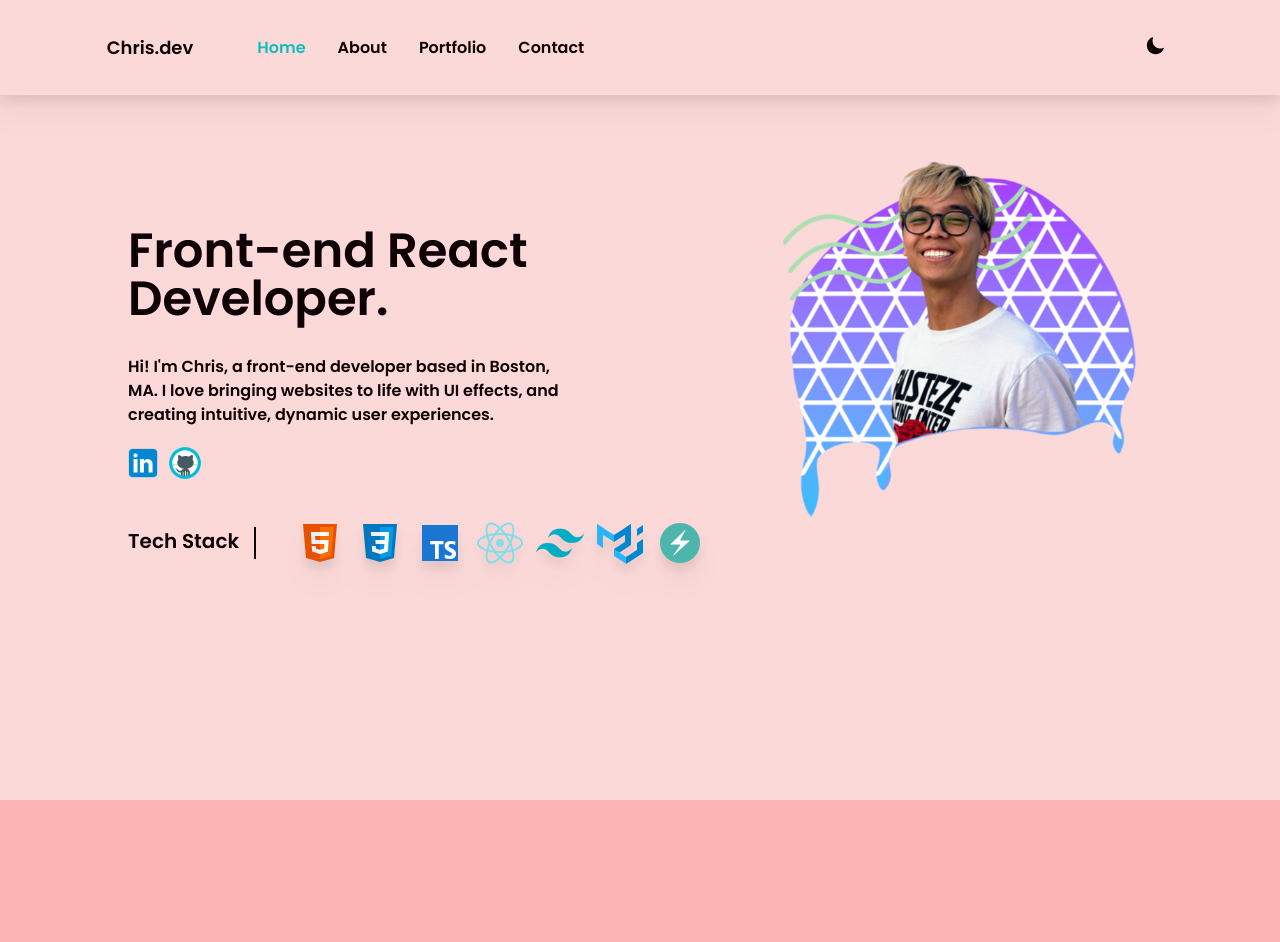
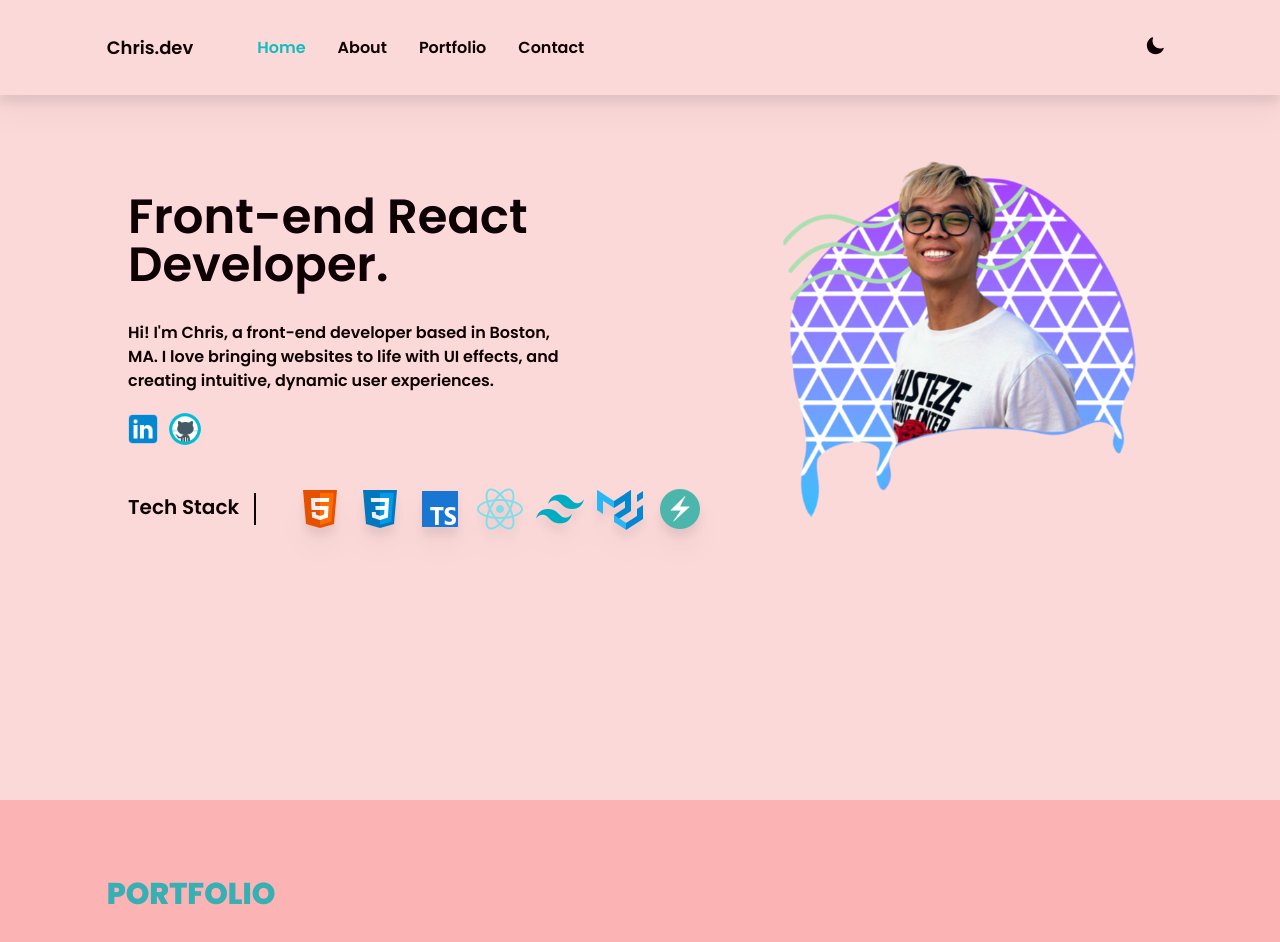
Before and after one commit to bobbyslug/bobbyslug.github.io, a React (Vite) app: page / in a window 1280 px wide. Shown: the top 942 px of the page. Built offline with nearby package versions, Linux system fonts and the light colour scheme.

Commit message:
adjust header font size

```diff
--- a/src/index.css
+++ b/src/index.css
@@ -78,6 +78,7 @@ body,
 
 .layer {
   color: #db8cf8;
+  margin-top: -68px;
 }
 
 .layer.dark {
--- a/src/scenes/about/index.tsx
+++ b/src/scenes/about/index.tsx
@@ -83,13 +83,13 @@ const About = ({ setSelectedPage, theme }: Props) => {
         <div className={'about-img grayson'} id="grayson"></div>
       </div> */}
       <MotionDiv
-        className="mx-auto flex w-3/6 flex-col gap-8"
+        className="mx-auto flex w-3/6 flex-col gap-8 mt-12"
         setSelectedPage={setSelectedPage}
         selectedPage={SelectedPage.About}
       >
         <HText theme={theme} layered>ABOUT</HText>
         <MotionDiv
-          className="relative -mt-16"
+          className="relative layer"
           setSelectedPage={setSelectedPage}
           selectedPage={SelectedPage.About}
           slowed
--- a/src/scenes/contact/index.tsx
+++ b/src/scenes/contact/index.tsx
@@ -42,13 +42,13 @@ const Contact = ({ setSelectedPage, theme }: Props) => {
         } secondary min-h-fill mx-auto py-20 transition duration-500`}
       >
         <MotionDiv
-          className="mx-auto flex w-5/6 flex-col justify-center gap-8"
+          className="mx-auto flex w-5/6 flex-col justify-center gap-8 mt-12"
           setSelectedPage={setSelectedPage}
           selectedPage={SelectedPage.Contact}
         >
           <HText theme={theme} layered>CONTACT</HText>
           <MotionDiv
-            className="relative -mt-16"
+            className="relative layer"
             setSelectedPage={setSelectedPage}
             selectedPage={SelectedPage.Contact}
             slowed
--- a/src/scenes/portfolio/index.tsx
+++ b/src/scenes/portfolio/index.tsx
@@ -32,7 +32,7 @@ const Portfolio = ({ setSelectedPage, theme }: Props) => {
       >
         <HText theme={theme} layered>PORTFOLIO</HText>
         <MotionDiv
-          className="relative -mt-16"
+          className="relative layer"
           setSelectedPage={setSelectedPage}
           selectedPage={SelectedPage.Portfolio}
           slowed
--- a/src/shared/HText.tsx
+++ b/src/shared/HText.tsx
@@ -11,7 +11,7 @@ const HText = ({ children, theme, layered }: Props) => {
         theme === "dark" ? "dark" : ""
       } ${
         layered ? "layer" : ""
-      } accent text-md basis-3/5 font-poppins text-2xl font-bold`}
+      } accent basis-3/5 font-poppins text-3xl font-bold`}
     >
       {children}
     </h1>
```
